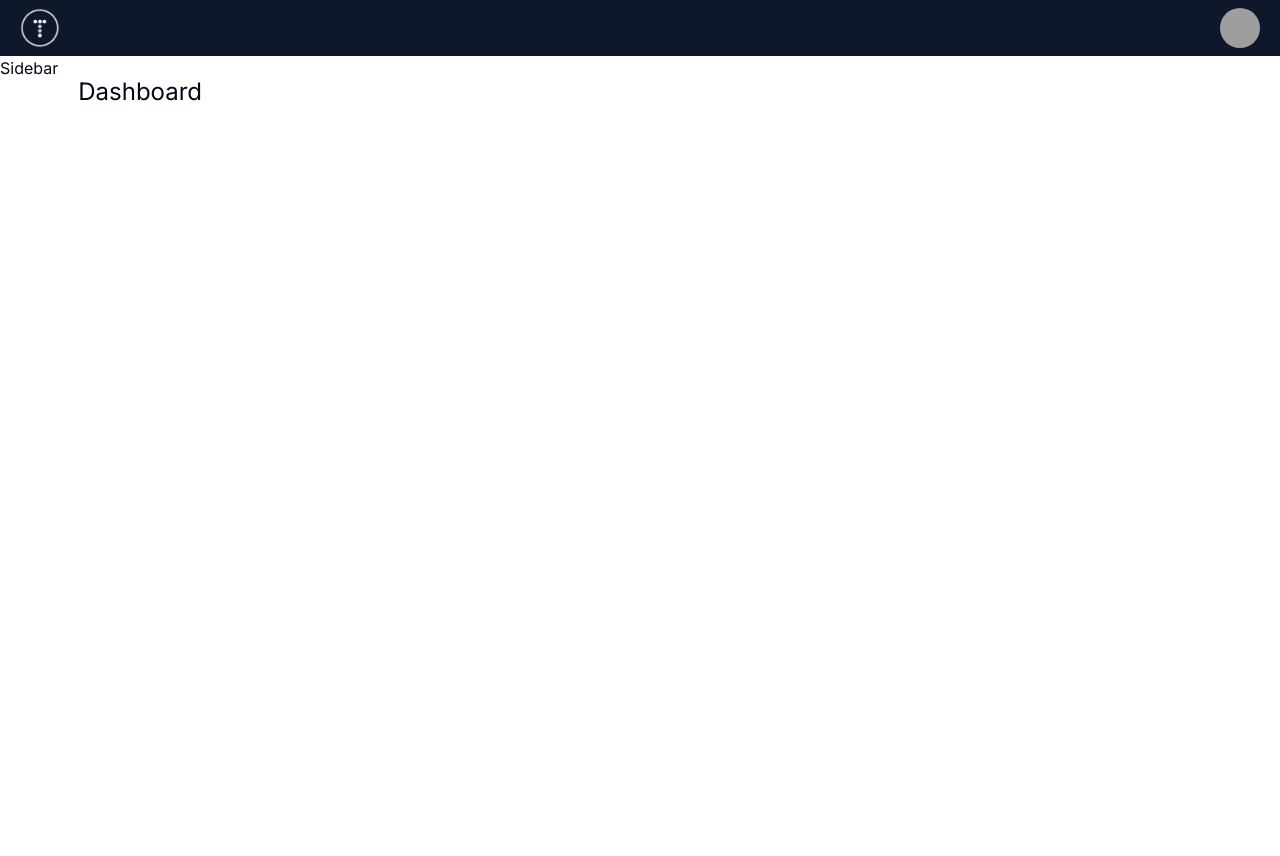
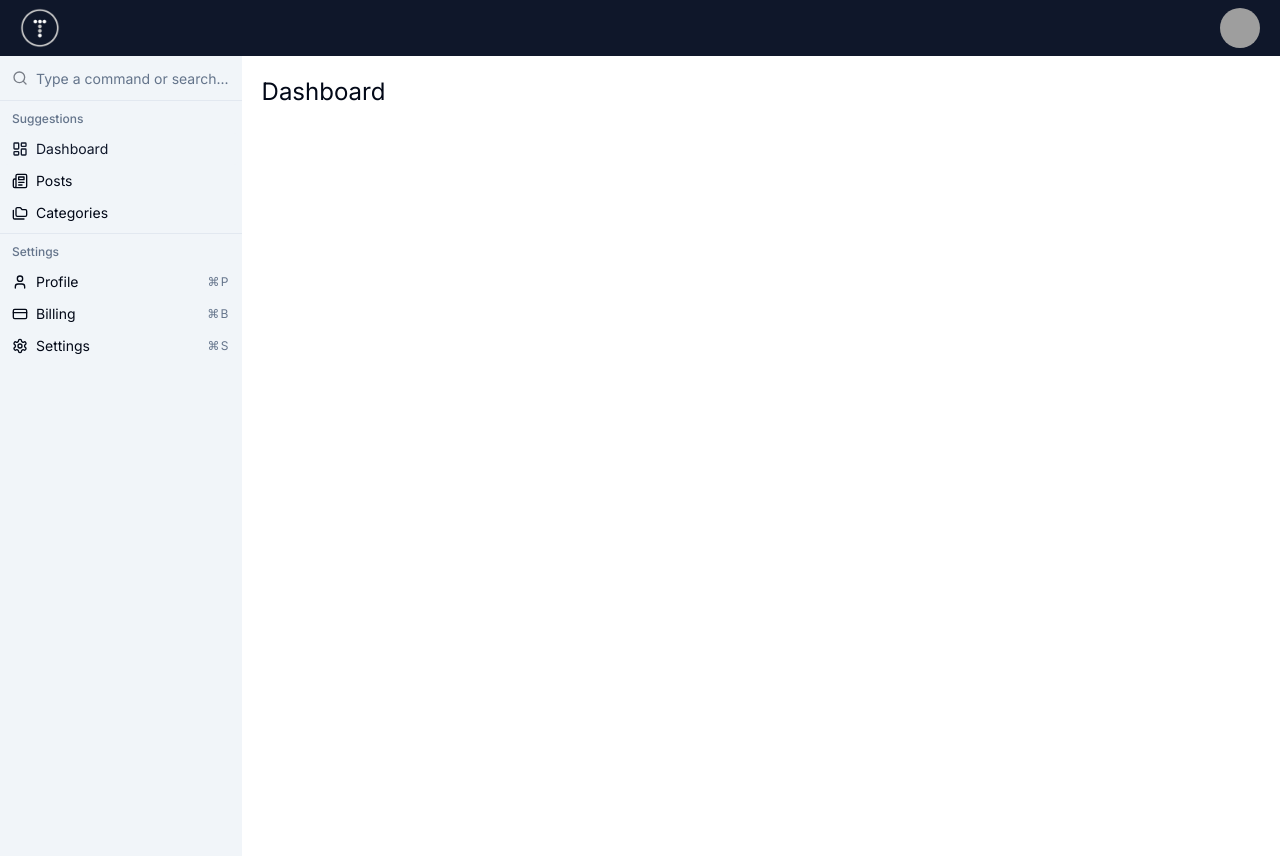
Before and after one commit to ericstober/traversypress-ui, a Next.js app: page / in a window 1280 px wide. Built offline with nearby package versions, Linux system fonts and the light colour scheme; grey boxes are pictures that could not be loaded.

Commit message:
completed sidebar component

```diff
--- a/app/layout.tsx
+++ b/app/layout.tsx
@@ -21,7 +21,7 @@
       <body className={inter.className}>
         <Navbar />
         <div className='flex'>
-          <div className='hidden md:block h-[100vh]'>
+          <div className='hidden md:block h-[100vh] w-[300px]'>
             <Sidebar />
           </div>
 
--- a/components/Sidebar.tsx
+++ b/components/Sidebar.tsx
@@ -1,5 +1,56 @@
+import { Command, CommandDialog, CommandEmpty, CommandGroup, CommandInput, CommandItem, CommandList, CommandSeparator, CommandShortcut } from "@/components/ui/command";
+import { LayoutDashboard, Newspaper, Folders, CreditCard, Settings, User } from "lucide-react";
+import Link from "next/link";
+
 const Sidebar = () => {
-  return <div>Sidebar</div>;
+  return (
+    <Command className='bg-secondary rounded-none'>
+      <CommandInput placeholder='Type a command or search...' />
+
+      <CommandList>
+        <CommandEmpty>No results found.</CommandEmpty>
+
+        <CommandGroup heading='Suggestions'>
+          <CommandItem>
+            <LayoutDashboard className='mr-2 h-4 w-4' />
+            <Link href='/'>Dashboard</Link>
+          </CommandItem>
+
+          <CommandItem>
+            <Newspaper className='mr-2 h-4 w-4' />
+            <Link href='/posts'>Posts</Link>
+          </CommandItem>
+
+          <CommandItem>
+            <Folders className='mr-2 h-4 w-4' />
+            <Link href='#'>Categories</Link>
+          </CommandItem>
+        </CommandGroup>
+
+        <CommandSeparator />
+
+        <CommandGroup heading='Settings'>
+          <CommandItem>
+            <User className='mr-2 h-4 w-4' />
+            <span>Profile</span>
+            <CommandShortcut>⌘P</CommandShortcut>
+          </CommandItem>
+
+          <CommandItem>
+            <CreditCard className='mr-2 h-4 w-4' />
+            <span>Billing</span>
+            <CommandShortcut>⌘B</CommandShortcut>
+          </CommandItem>
+
+          <CommandItem>
+            <Settings className='mr-2 h-4 w-4' />
+            <span>Settings</span>
+            <CommandShortcut>⌘S</CommandShortcut>
+          </CommandItem>
+        </CommandGroup>
+      </CommandList>
+    </Command>
+  );
 };
 
 export default Sidebar;
```
